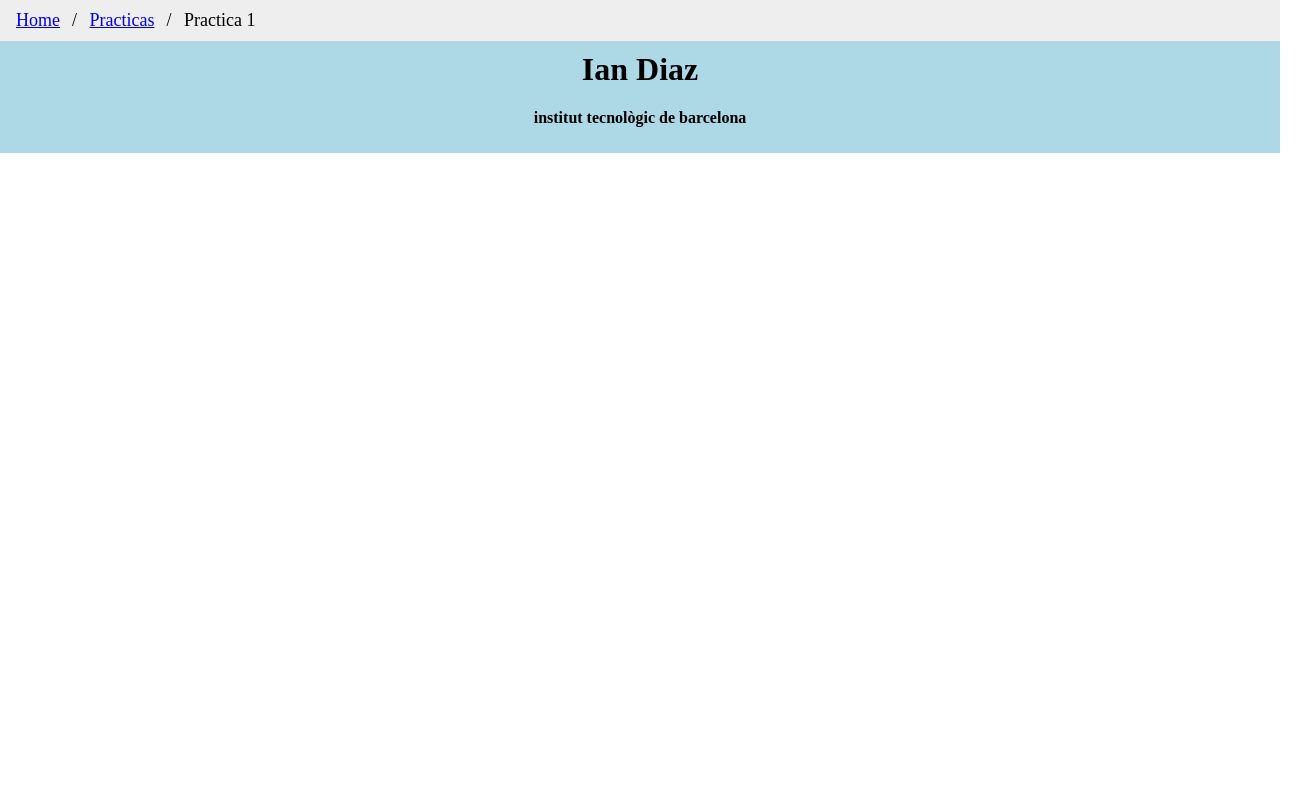
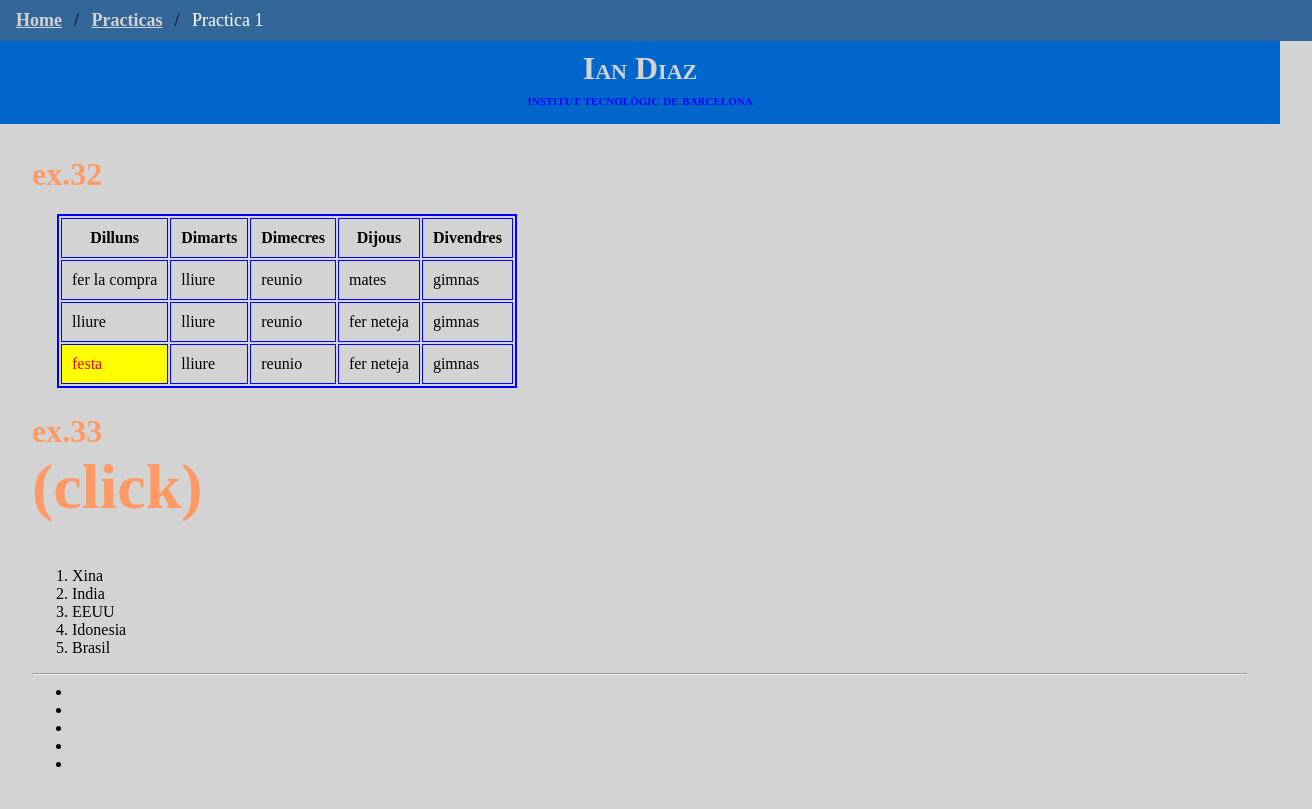
Before and after one commit to i4N1/smx, a plain HTML site: page dl/practicas/practica1.html in a window 1280 px wide. Shown: the whole page, 1312 px wide, since content can reach past the window. Drawn offline with Linux system fonts and the light colour scheme.

Commit message:
practica 1

```diff
--- a/dl/css/dropbox-index.css
+++ b/dl/css/dropbox-index.css
@@ -7,7 +7,7 @@
     cursor: pointer;
     align-items: flex-start;
     width: 250px;
-    margin-top: 13px;
+    margin-top: 14px;
 }
 
 .dropbtn:hover, .dropbtn:focus {
--- a/dl/css/main.css
+++ b/dl/css/main.css
@@ -2,6 +2,10 @@
     margin-top:0;
     margin-left:0;
     margin-right:0px;
+}
+
+body{
+	background-color: lightgrey;
 }
 
 @font-face {
@@ -13,7 +17,7 @@
 	margin-top:0;
     margin-left:0;
     margin-right:0px;
-	background-color: lightblue;
+	background-color: #0066cc;
 	vertical-align: middle;
 }
 
@@ -28,6 +32,7 @@
     padding: 16px;
 }
 .title{
+	color: lightgrey;
 	margin: 5px;
 	display: inline;
 	font-variant: small-caps;
--- /dev/null
+++ b/dl/plantillas/header+breadcrumbs.css
@@ -0,0 +1,73 @@
+* {
+    margin-top:0;
+    margin-left:0;
+    margin-right:0px;
+}
+
+body {
+	background-color: lightgrey;
+}
+
+.header {
+	margin-top:0;
+    margin-left:0;
+    margin-right:0px;
+	background-color: #0066cc;
+	vertical-align: middle;
+}
+
+.headerText{
+	text-align: center;
+	vertical-align: middle;
+	font-family: firstFontBold;
+    padding-top: 50px;
+	padding-bottom: 10px;
+}
+
+.title{
+	color: lightgray;
+	margin: 5px;
+	display: inline;
+	font-variant: small-caps;
+}
+.institut{
+	font-variant: small-caps;
+	font-size: 15px;
+	color: blue;
+	margin: 5px;
+	padding-bottom: 0px;
+	padding-right: 0px;
+}
+
+
+.main{
+    margin: 16px;
+    padding: 16px;
+}
+
+ul.breadcrumb {
+    color: white;
+    float: left;
+    min-width: 100%;
+    position: relative;
+    padding: 10px 16px;
+    list-style: none;
+    background-color: #336699;
+    margin-bottom: 0px;
+}
+
+a {
+    font-weight: bold;
+    color: lightgrey;
+}
+
+ul.breadcrumb li {
+    display: inline;
+    font-size: 18px;
+}
+
+ul.breadcrumb li+li:before {
+    padding: 8px;
+    color: black;
+    content: "/\00a";
+}
--- /dev/null
+++ b/dl/practicas/breadcrumbs-practica1.css
@@ -0,0 +1,37 @@
+* {
+    margin-top:0;
+    margin-left:0;
+    margin-right:0px;
+}
+
+.main{
+    margin: 16px;
+    padding: 16px;
+}
+
+ul.breadcrumb {
+    color: white;
+    float: left;
+    min-width: 100%;
+    position: relative;
+    padding: 10px 16px;
+    list-style: none;
+    background-color: #336699;
+    margin-bottom: 0px;
+}
+
+a {
+    font-weight: bold;
+    color: lightgrey;
+}
+
+ul.breadcrumb li {
+    display: inline;
+    font-size: 18px;
+}
+
+ul.breadcrumb li+li:before {
+    padding: 8px;
+    color: black;
+    content: "/\00a";
+}
--- a/dl/practicas/practica1.css
+++ b/dl/practicas/practica1.css
@@ -1,8 +1,21 @@
+body {
+	background-color: lightgrey;
+}
+
+ul {
+	color: black;
+}
+
+table {
+	margin-left: 25px;
+	margin-bottom: 25px;
+}
+
 .header {
 	margin-top:0;
     margin-left:0;
     margin-right:0px;
-	background-color: lightblue;
+	background-color: #0066cc;
 	vertical-align: middle;
 }
 
@@ -10,6 +23,21 @@
 	text-align: center;
 	vertical-align: middle;
 	font-family: firstFontBold;
-    padding-bottom: 10px;
-    padding-top: 10px;
+    padding-top: 50px;
+	padding-bottom: 10px;
 }
+
+.title{
+	color: lightgray;
+	margin: 5px;
+	display: inline;
+	font-variant: small-caps;
+}
+.institut{
+	font-variant: small-caps;
+	font-size: 15px;
+	color: blue;
+	margin: 5px;
+	padding-bottom: 0px;
+	padding-right: 0px;
+}
--- a/dl/practicas/practica1.html
+++ b/dl/practicas/practica1.html
@@ -6,7 +6,7 @@
         <meta name="viewport" content="width=device-width, initial-scale=1.0">
         <title>Document</title>
         <link rel="stylesheet" href="practica1.css">
-        <link rel="stylesheet" href="../css/breadcrumbs.css">
+        <link rel="stylesheet" href="breadcrumbs-practica1.css">
     </head>
     <body>
         <ul class="breadcrumb">
@@ -20,5 +20,58 @@
 				<p class="institut"><strong>institut tecnològic de barcelona</strong></p>
 			</div>
         </div>
+        <div class="main">
+            <div class="ex32">
+                <h1 style="font-weight: bold; color: #ff9966;">ex.32</h1>
+                <table cellpadding="10px" border="2" bordercolor="blue">
+                    <tr>
+                        <th>Dilluns</th>
+                        <th>Dimarts</th>
+                        <th>Dimecres</th>
+                        <th>Dijous</th>
+                        <th>Divendres</th>
+                    </tr>
+                    <tr>
+                        <td>fer la compra</td>
+                        <td>lliure</td>
+                        <td>reunio</td>
+                        <td>mates</td>
+                        <td>gimnas</td>
+                    </tr>
+                    <tr>
+                        <td>lliure</td>
+                        <td>lliure</td>
+                        <td>reunio</td>
+                        <td>fer neteja</td>
+                        <td>gimnas</td>
+                    </tr>
+                    <tr>
+                        <td style="background-color: yellow; color: red;">festa</td>
+                        <td>lliure</td>
+                        <td>reunio</td>
+                        <td>fer neteja</td>
+                        <td>gimnas</td>
+                    </tr>
+                </table>
+            </div>
+            <a href="ex33.html"><h1 style="font-weight: bold; color: #ff9966;">ex.33<span><h1><strong>(click)</strong></h1></span></h1></a>
+            <div class="ex34">
+                <ol type="1">
+                    <li>Xina</li>
+                    <li>India</li>
+                    <li>EEUU</li>
+                    <li>Idonesia</li>
+                    <li>Brasil</li>
+                </ol>
+                <hr />
+                <ul>
+                    <li><a href="https://es.wikipedia.org/wiki/China">Xina</a></li>
+                    <li><a href="https://es.wikipedia.org/wiki/India">India</a></li>
+                    <li><a href="https://es.wikipedia.org/wiki/Estados_Unidos">EEUU</a></li>
+                    <li><a href="https://es.wikipedia.org/wiki/Indonesia">Idonesia</a></li>
+                    <li><a href="https://es.wikipedia.org/wiki/Brasil">Brasil</a></li>
+                </ul>
+            </div>
+        </div>
     </body>
 </html>
```
Also changed, not shown: dl/plantillas/header+breadcrumbs.html (added, +26 -0 lines), dl/practicas/ex33.html (added, +99 -0 lines), dl/Fotos/wolfan1.jpeg (added), dl/Fotos/wolfan2.jpeg (added), dl/Fotos/wolfancapi.jpeg (added), dl/Fotos/wolfanminion.jpeg (added).
